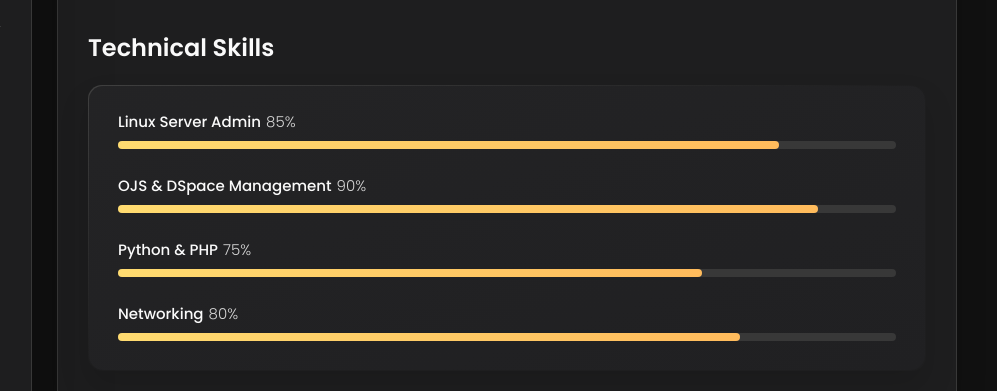
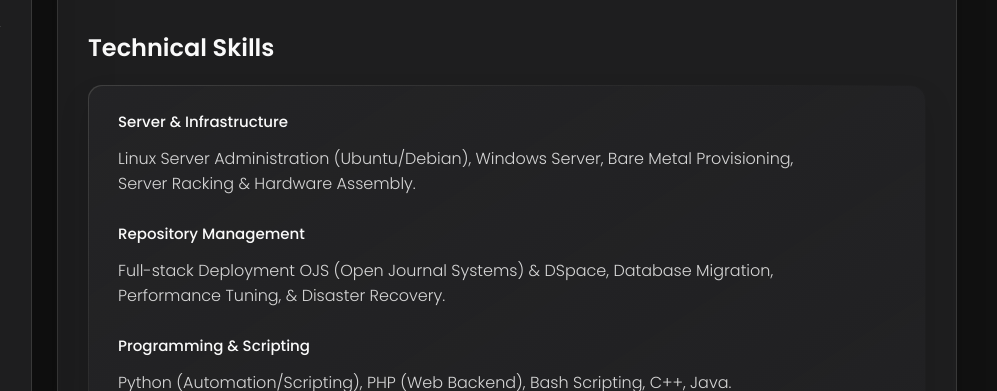
Before and after one commit to miqdadhasann/portfolio, a plain HTML site: page index.html in a window 1280 px wide. Both pictures are taken after a click on the button "Resume". Shown: the part 409-800 px from the top of the page, 283-1280 px from the left. Drawn offline with nearby package versions, Linux system fonts and the light colour scheme.

Commit message:
Menghapus Progress bar di Resume

```diff
--- a/index.html
+++ b/index.html
@@ -242,26 +242,58 @@
           </ol>
         </section>
 
-        <section class="skill">
+<section class="skill">
           <h3 class="h3 skills-title">Technical Skills</h3>
+
           <ul class="skills-list content-card">
+
             <li class="skills-item">
-              <div class="title-wrapper"><h5 class="h5">Linux Server Admin</h5><data value="85">85%</data></div>
-              <div class="skill-progress-bg"><div class="skill-progress-fill" style="width: 85%;"></div></div>
+              <div class="title-wrapper">
+                <h5 class="h5" style="margin-bottom: 5px;">Server & Infrastructure</h5>
+              </div>
+              <p class="timeline-text">
+                Linux Server Administration (Ubuntu/Debian), Windows Server, Bare Metal Provisioning, Server Racking & Hardware Assembly.
+              </p>
             </li>
+
             <li class="skills-item">
-              <div class="title-wrapper"><h5 class="h5">OJS & DSpace Management</h5><data value="90">90%</data></div>
-              <div class="skill-progress-bg"><div class="skill-progress-fill" style="width: 90%;"></div></div>
+              <div class="title-wrapper">
+                <h5 class="h5" style="margin-bottom: 5px;">Repository Management</h5>
+              </div>
+              <p class="timeline-text">
+                Full-stack Deployment OJS (Open Journal Systems) & DSpace, Database Migration, Performance Tuning, & Disaster Recovery.
+              </p>
             </li>
+
             <li class="skills-item">
-              <div class="title-wrapper"><h5 class="h5">Python & PHP</h5><data value="75">75%</data></div>
-              <div class="skill-progress-bg"><div class="skill-progress-fill" style="width: 75%;"></div></div>
+              <div class="title-wrapper">
+                <h5 class="h5" style="margin-bottom: 5px;">Programming & Scripting</h5>
+              </div>
+              <p class="timeline-text">
+                Python (Automation/Scripting), PHP (Web Backend), Bash Scripting, C++, Java.
+              </p>
             </li>
+
             <li class="skills-item">
-              <div class="title-wrapper"><h5 class="h5">Networking</h5><data value="80">80%</data></div>
-              <div class="skill-progress-bg"><div class="skill-progress-fill" style="width: 80%;"></div></div>
+              <div class="title-wrapper">
+                <h5 class="h5" style="margin-bottom: 5px;">Networking & Tools</h5>
+              </div>
+              <p class="timeline-text">
+                Cisco Packet Tracer (Network Simulation), Git (Version Control), Manajemen Database (MySQL/PostgreSQL).
+              </p>
             </li>
+
+            <li class="skills-item">
+              <div class="title-wrapper">
+                <h5 class="h5" style="margin-bottom: 5px;">Creative & Office</h5>
+              </div>
+              <p class="timeline-text">
+                Adobe Photoshop, Canva, Microsoft Office Suite (Advanced).
+              </p>
+            </li>
+
           </ul>
+
         </section>
 
       </article>
```
